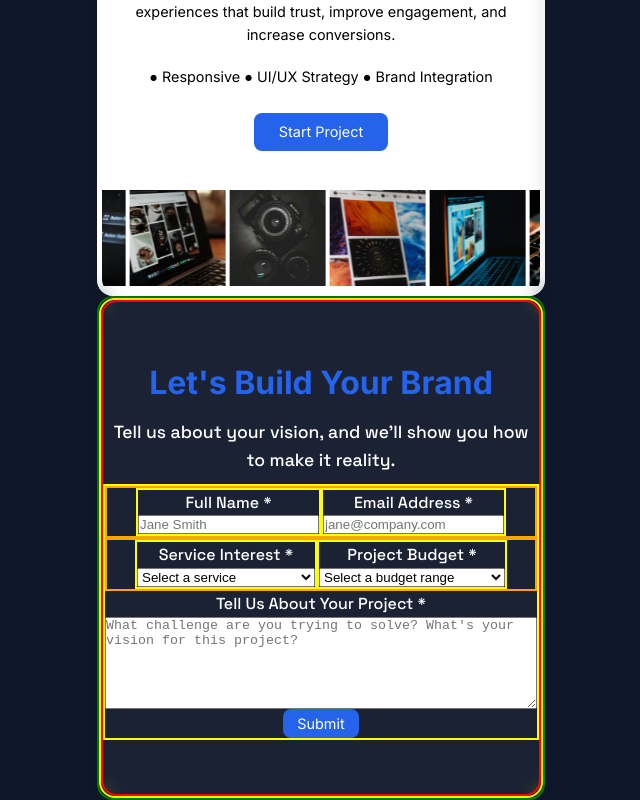
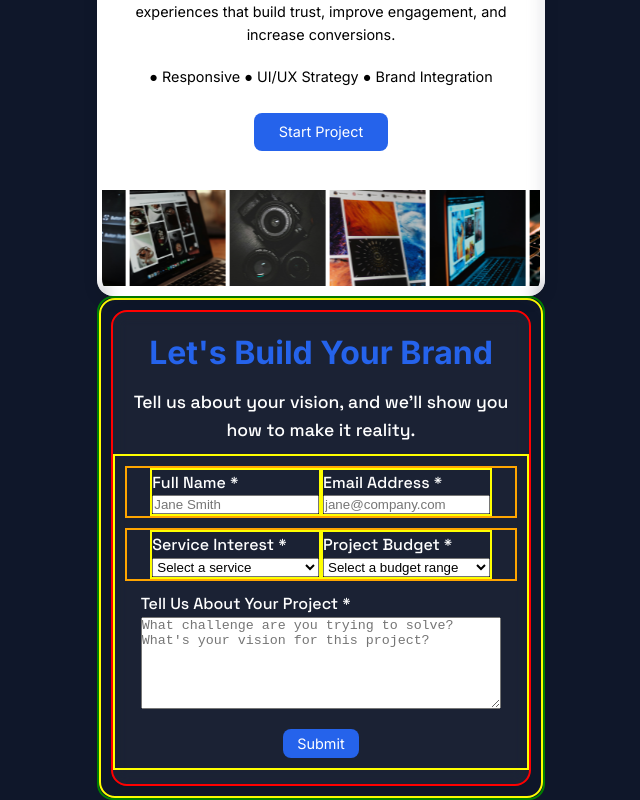
Before and after one commit to Lebo-Madikane/Atum., a Next.js app: page / in a window 1280 px wide. Shown: the part 2966-3766 px from the top of the page, without its empty margins (319-959 px from the left). Built offline with nearby package versions, Linux system fonts and the light colour scheme; a web font is replaced by a local one.

Commit message:
structure ContactForm component

```diff
--- a/src/components/ContactForm/ContactForm.module.scss
+++ b/src/components/ContactForm/ContactForm.module.scss
@@ -12,6 +12,7 @@
     .container {
         width: 100%;
         height: 500px;
+        padding: 10px;
         margin: 0 auto;
         border-radius: 16px;
         @include flex-center;
@@ -28,16 +29,20 @@
             border: 2px solid red;
 
             .contactForm {
+                padding: 10px;
                 border: 2px solid yellow;
 
                 .formGroup {
+                    margin-bottom: 10px;
                     display: flex;
                     justify-content: center;
                     flex-wrap: wrap;
-                    gap: 15;
+                    gap: 20;
                     border: 2px solid orange;
 
                     .formfullName, .formEmail, .formService, .formBudget {
+                        text-align: left;
+                        width: 44%;
                         display: flex;
                         flex-direction: column;
                         border: 2px solid yellow;
@@ -45,6 +50,9 @@
                 }
 
                 .formDescription {
+                    width: 92%;
+                    margin: 0px auto 20px auto;
+                    text-align: left;
                     display: flex;
                     flex-direction: column;
                 }
```
